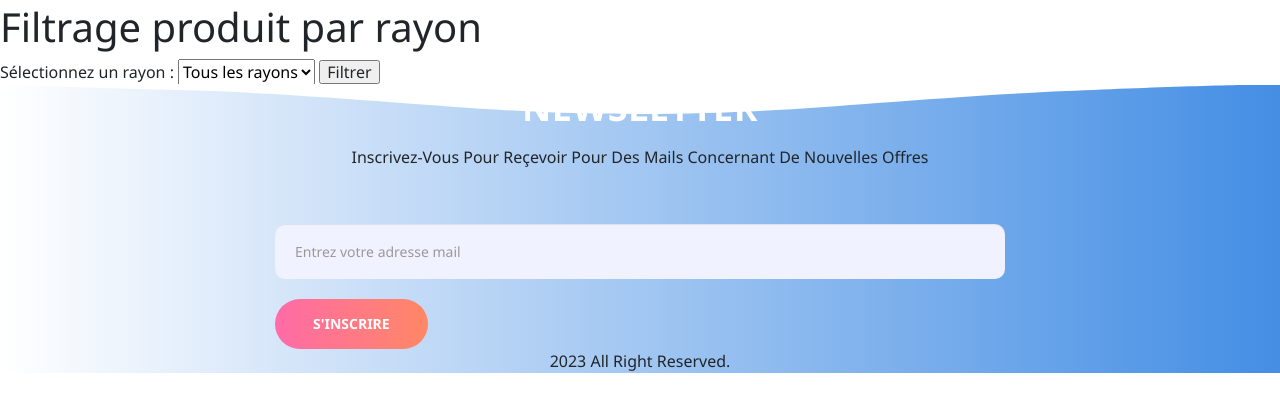
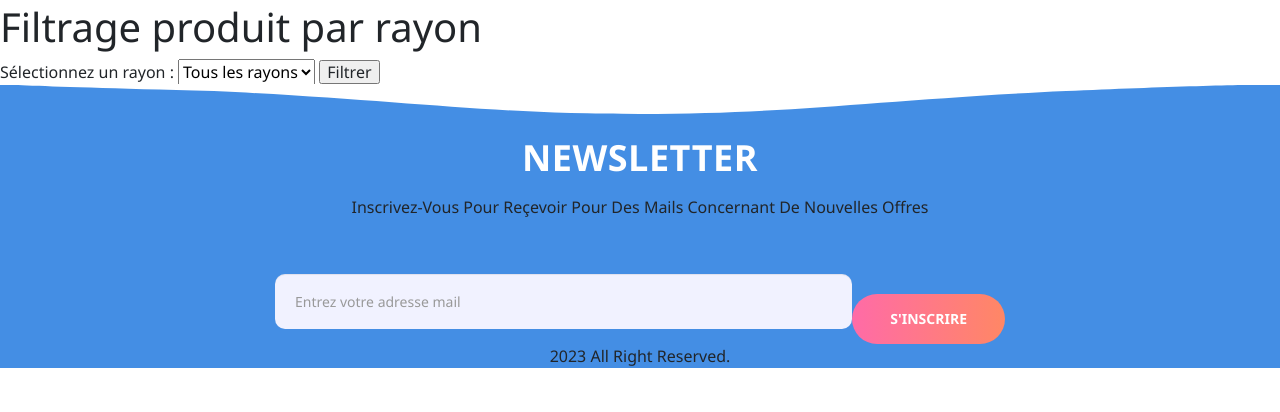
Before and after one commit to oriswalft/Projet-AP3, a Symfony app: template templates/filtre.html.twig in a window 1280 px wide. Shown: the part 127-539 px from the top of the page. Run offline with Twig, Linux system fonts and the light colour scheme; the template is opened without the code that fills it, so the values that code supplies are empty; some libraries are stand-ins or nearby versions.

Commit message:
Changement couleur footer

```diff
--- a/public/CSS/style.css
+++ b/public/CSS/style.css
@@ -454,6 +454,19 @@ input {
     margin: 0;
 }
 
+.form-group {
+    display: flex;
+}
+
+.form-control {
+    flex: 1;
+}
+
+.btn-primary {
+    flex: none;
+
+}
+
 button,
 input {
     overflow: visible;
@@ -549,7 +562,7 @@ a {
 
 .section-heading-1 h2 {
     position: relative;
-    margin-top: 0;
+    margin-top: 50px;
     margin-bottom: 15px;
     font-size: 36px;
     font-weight: 900;
@@ -616,14 +629,8 @@ a {
     top: 0;
     right: 0;
     left: 0;
-    background-image: -moz-linear-gradient(0deg, rgba(255, 255, 255, 0.9) 0%, #448ee4 100%);
-    background-image: -webkit-linear-gradient(0deg, rgba(255, 255, 255, 0.9) 0%, #448ee4 100%);
-    background-image: -ms-linear-gradient(0deg, rgba(248, 247, 248, 0.9) 0%, #448ee4 100%);
+    background-color: #448ee4;
     z-index: 0;
-    -webkit-transition: all 0.3s ease;
-    -moz-transition: all 0.3s ease;
-    -ms-transition: all 0.3s ease;
-    -o-transition: all 0.3s ease;
     transition: all 0.3s ease;
 }
 
--- a/templates/base.html.twig
+++ b/templates/base.html.twig
@@ -55,13 +55,16 @@
                         <div class="row">
                             <div class="col-sm-12 col-md-offset-2 col-md-8">
                                 <form action="php/newsletter.php" method="post">
-                                    <input id="email_newsletter" class="form-control" type="email" name="nf_email" placeholder="Entrez votre adresse mail " maxlength="50">
-                                    <button type="submit" class="btn btn-primary"><span>S'inscrire</span></button>
+                                    <div class="form-group">
+                                        <input id="email_newsletter" class="form-control" type="email" name="nf_email" placeholder="Entrez votre adresse mail" maxlength="50">
+                                        <button type="submit" class="btn btn-primary"><span>S'inscrire</span></button>
+                                    </div>
                                 </form>
                             </div>
                         </div>
                     </div>
                 </div>
+
                 <div class="fcopy text-center">
                     2023 All Right Reserved.
                 </div>
```
